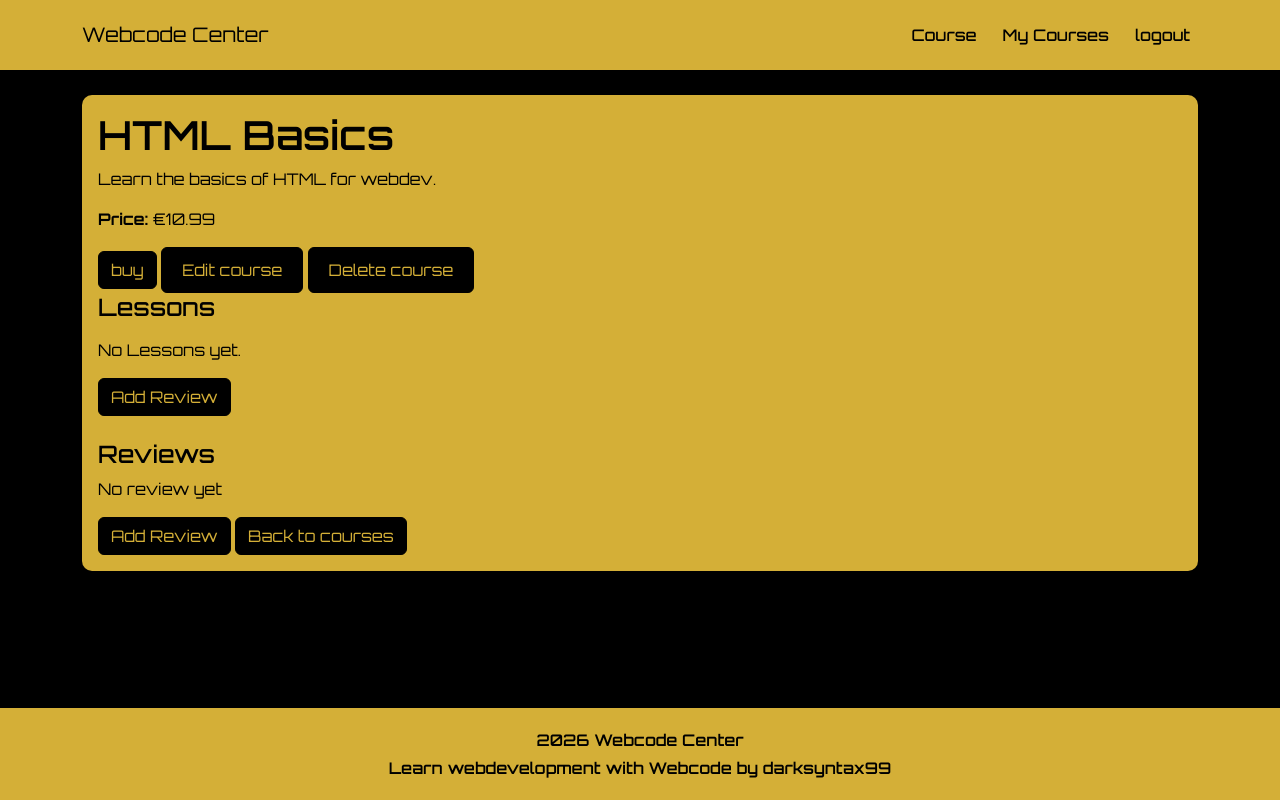
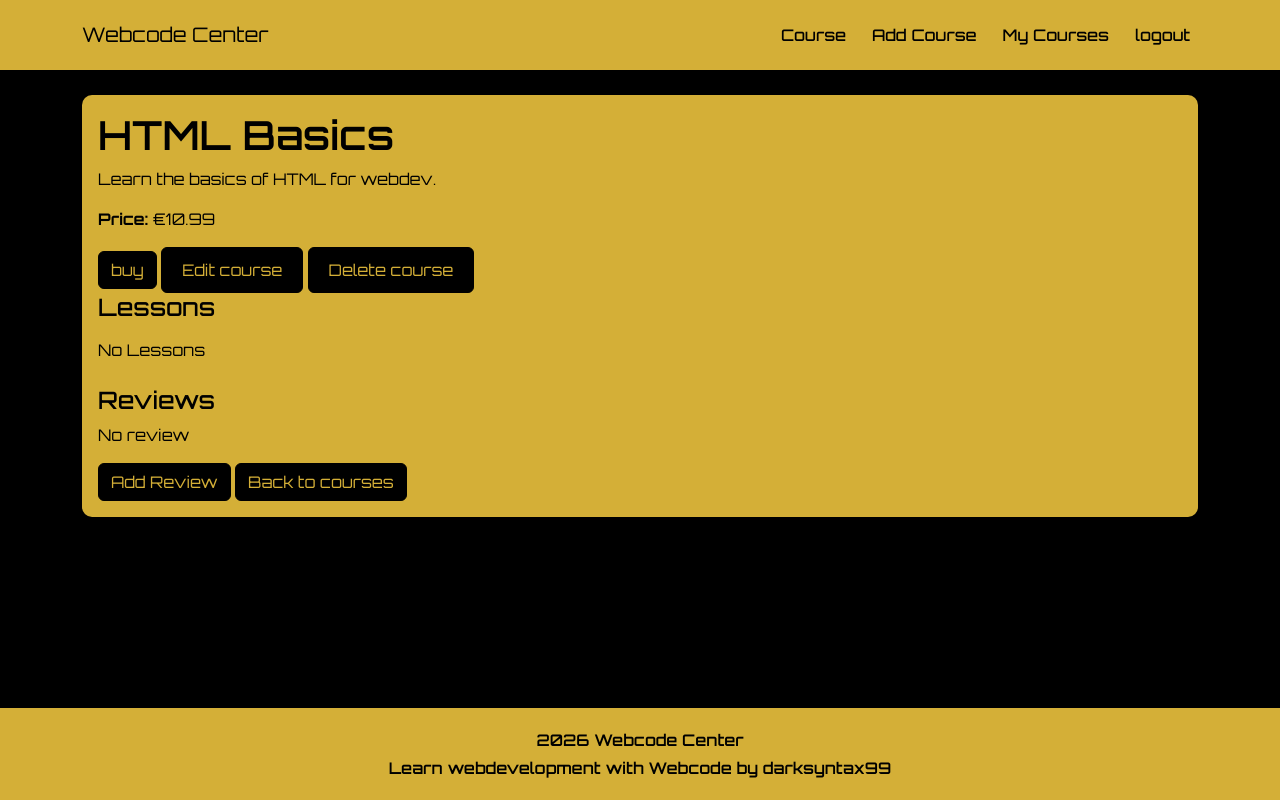
Before and after one commit to Darksyntax99/Webcode-center, a Django app: page /1/ in a window 1280 px wide. Run offline with Django 5.2, Linux system fonts and the light colour scheme; a user stored in the database is signed in; data comes from the database, SQL or seed files in the repository; data that the repository does not hold is empty; some web fonts are replaced.

Commit message:
finish crud review for user and fix issues

```diff
--- a/courses/models.py
+++ b/courses/models.py
@@ -47,7 +47,7 @@ class Review(models.Model):
     rating = models.PositiveIntegerField(
         validators=[
             MinValueValidator(1),
-            MaxValueValidator(5)
+            MaxValueValidator(10)
         ]
     )
 
--- a/courses/templates/courses/course_detail.html
+++ b/courses/templates/courses/course_detail.html
@@ -52,16 +52,11 @@ Delete course
 
     {% empty %}
 
-    <p>No Lessons yet.</p>
+    <p>No Lessons</p>
 
     {% endfor %}
+
   <!--Review btn-->
-  {% if user.is_authenticated %}
-  <a href="{%url 'add_review' course.id %}"
-  class="btn btn-primary">
-  Add Review
-</a>
-{% endif %}
 <!--Show reviews-->
 <h2 class="h4 mt-4">Reviews</h2>
 
@@ -71,7 +66,7 @@ Delete course
         {{ review.user.username }}
     </h3>
     <p>
-        Rating: {{ review.rating }}/5
+        Rating: {{ review.rating }}/10
     </p>
   <p>
     {{review.content}}
@@ -81,17 +76,19 @@ Delete course
      class="btn btn-primary">
      Edit Review
     </a>
+    <a href="{%url 'delete_review' review.id %}"
+    class="btn btn-primary">Delete Review</a>
     {% endif%}
 </div>
 {%empty%}
-<p>No review yet</p>
+<p>No review </p>
+{% if user.is_authenticated %}
+  <a href="{%url 'add_review' course.id %}"
+  class="btn btn-primary">
+  Add Review
+</a>
+{% endif %}
 {% endfor %}
-{% if user.is_authenticated %}
-<a href="{%url 'add_review' course.id %}"
- class="btn btn-primary">
- Add Review
-</a>
-{%endif %}
 <!-- Back button -->
  <a href = "{% url 'courses_home' %}"
  class="btn btn-secondary">
--- a/courses/urls.py
+++ b/courses/urls.py
@@ -11,4 +11,5 @@ urlpatterns = [
     path('delete/<int:course_id>/', views.delete_course, name='delete_course'),
     path('review/add/<int:course_id>/', views.add_review, name='add_review'),
     path('review/edit/<int:review_id>/', views.edit_review, name='edit_review'),
+    path('review/delete/<int:review_id>/', views.delete_review, name='delete_review'),
 ]
--- a/courses/views.py
+++ b/courses/views.py
@@ -111,9 +111,30 @@ def edit_review(request, review_id):
                )
      else:
           form = ReviewForm(instance=review)
-          context = {
+
+     context = {
                    'form': form,
                    'review': review
               }
 
      return render(request, 'courses/edit_review.html', context)
+# Delete review
+def delete_review(request, review_id):
+     review = get_object_or_404(
+          Review,
+          id=review_id,
+          user=request.user
+     )
+
+     if request.method == 'POST':
+          course_id = review.course.id
+          review.delete()
+
+          return redirect(
+               'course_detail',
+               course_id=course_id
+          )
+     context = {
+          'review': review
+     }
+     return render(request, 'courses/delete_review.html', context)
--- a/templates/base.html
+++ b/templates/base.html
@@ -40,6 +40,13 @@
                 </a>
             </li>
         {%if user.is_authenticated %}
+        <!--Add course link for staff-->
+        {% if user.is_staff %}
+        <li class="nav-item">
+            <a class="nav-link" href="{%url 'add_course' %}">
+                Add Course</a>
+        </li>
+        {%endif%}
         <!-- my courses links-->
         <li class="nav-item">
             <a class="nav-link" href="{% url 'my_courses'%}">
@@ -81,7 +88,7 @@
      </main>
     <!-- footer-->
      <footer class="footer">
-        <div class="conteiner text-center">
+        <div class="container text-center">
             <p class="mb-1">
                 2026 Webcode Center
             </p>
```
Also changed, not shown: courses/templates/courses/delete_review.html (added, +20 -0 lines).
